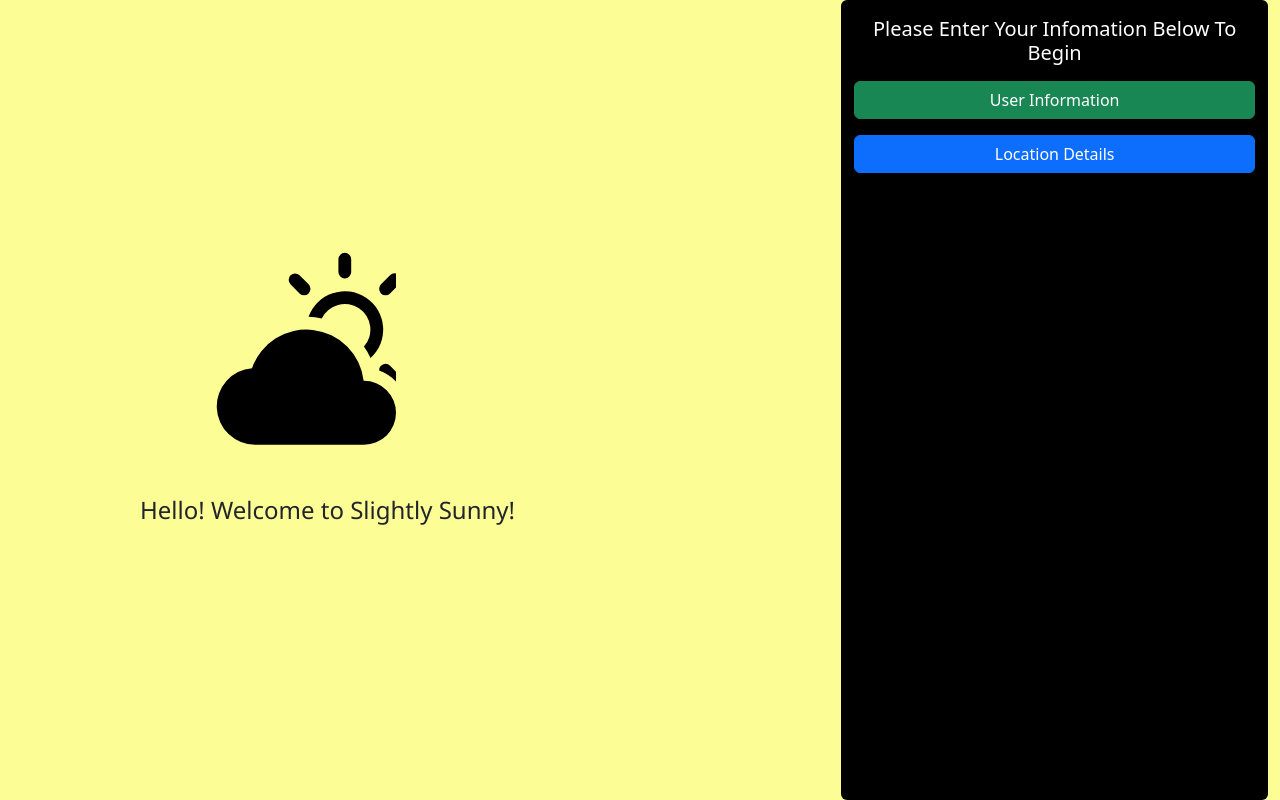
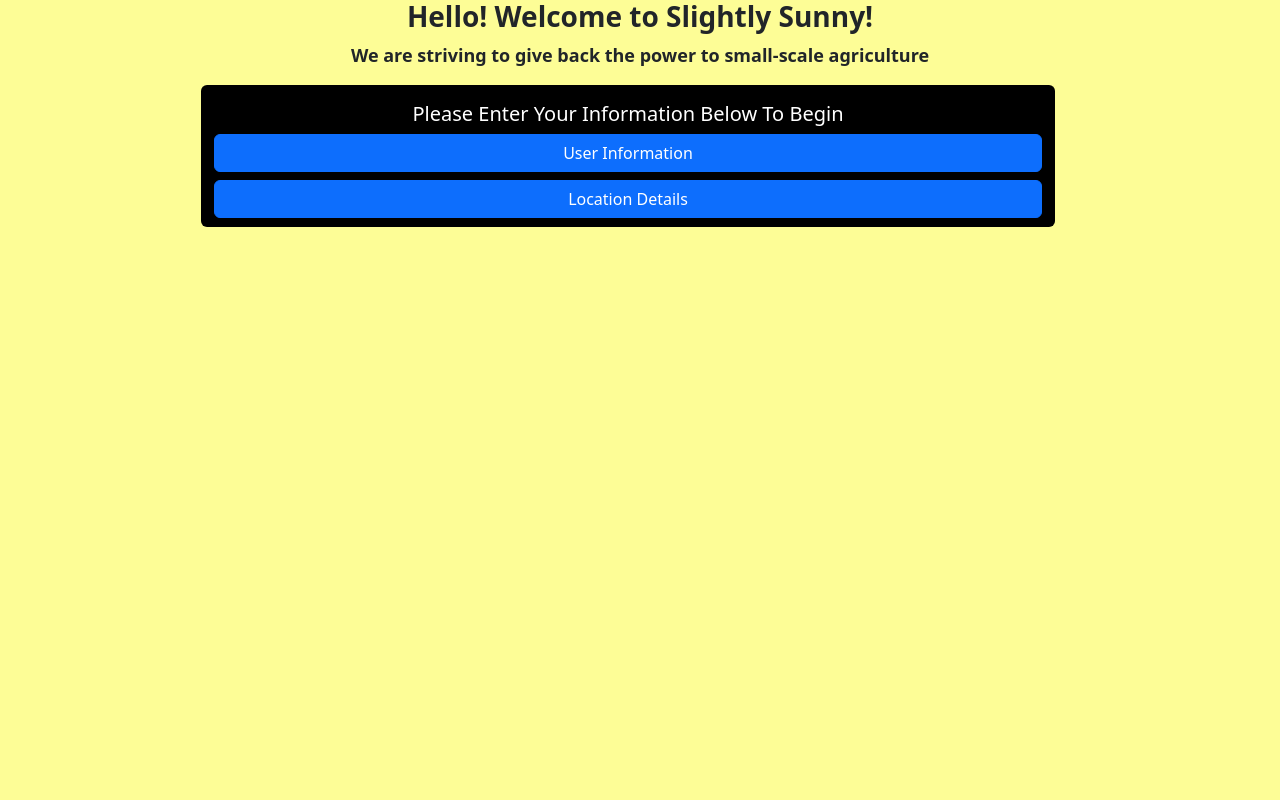
Before and after one commit to stkey42/Final-Project-DS3870-001, a plain HTML site: page Part1/registration.html in a window 1280 px wide. Drawn offline with nearby package versions, Linux system fonts and the light colour scheme.

Commit message:
gaming x 4

```diff
--- a/Part1/registration.html
+++ b/Part1/registration.html
@@ -5,38 +5,22 @@
     <meta http-equiv="X-UA-Compatible" content="IE=edge">
     <meta name="viewport" content="width=device-width, initial-scale=1.0">
     <title>Registration</title>
-    <style>
-    #image.container{
-          position: absolute;
-          width: 50%; /* Adjust as needed */
-          height: auto;
-          top: 30%;
-          bottom: 25%;
-          left: 10%; /* Adjust as needed */
-          z-index: 800;
-        font-family: 'Segoe UI', Tahoma, Geneva, Verdana, sans-serif;
-    }
-    </style>
     <link href="https://cdn.jsdelivr.net/npm/bootstrap@5.3.0-alpha1/dist/css/bootstrap.min.css" rel="stylesheet" integrity="sha384-GLhlTQ8iRABdZLl6O3oVMWSktQOp6b7In1Zl3/Jr59b6EGGoI1aFkw7cmDA6j6gD" crossorigin="anonymous">
 </head>
 <body style="background-color:#FDFD96">
-    <div id="image" class="container">
-        <svg xmlns="http://www.w3.org/2000/svg" width="256" height="256" fill="black" class="bi bi-cloud-sun-fill" viewBox="0 0 8 20">
-            <path d="M11.473 11a4.5 4.5 0 0 0-8.72-.99A3 3 0 0 0 3 16h8.5a2.5 2.5 0 0 0 0-5h-.027z"/>
-            <path d="M10.5 1.5a.5.5 0 0 0-1 0v1a.5.5 0 0 0 1 0v-1zm3.743 1.964a.5.5 0 1 0-.707-.707l-.708.707a.5.5 0 0 0 .708.708l.707-.708zm-7.779-.707a.5.5 0 0 0-.707.707l.707.708a.5.5 0 1 0 .708-.708l-.708-.707zm1.734 3.374a2 2 0 1 1 3.296 2.198c.199.281.372.582.516.898a3 3 0 1 0-4.84-3.225c.352.011.696.055 1.028.129zm4.484 4.074c.6.215 1.125.59 1.522 1.072a.5.5 0 0 0 .039-.742l-.707-.707a.5.5 0 0 0-.854.377zM14.5 6.5a.5.5 0 0 0 0 1h1a.5.5 0 0 0 0-1h-1z"/>
-          </svg>
-
-        <div id="text" class="text-block">
-            <h4 class="col-12 text-left">Hello! Welcome to Slightly Sunny!</h4>
+        <div id="text" class="text-block text-center">
+            <h3 style="font-weight:bolder;">Hello! Welcome to Slightly Sunny!</h3>
+        </div>
+        <div class="text-center" style="font-size: large;">
+            <p style="font-weight: bold;">We are striving to give back the power to small-scale agriculture</p>
         </div>
     </div>
 
-    <div class="row vw-100">
-        <div class="col-md-6 col-lg-8 d-none d-md-block vh-100"></div>
-        <div style="background-color:rgb(0, 0, 0)" class="col-12 col-md-6 col-lg-4 card vh-100">
-            <h5 style="color: rgb(255, 255, 255)" class="text-center pt-3">Please Enter Your Infomation Below To Begin</h5>
+    <div class="row vw-100 justify-content-center">
+        <div style="background-color:rgb(0, 0, 0)" class="col-9 col-sm-10 col-md-8 col-lg-8 card">
+            <h5 style="color: rgb(255, 255, 255)" class="text-center pt-3">Please Enter Your Information Below To Begin</h5>
 
-            <button class="btn btn-success sm-col-3 md-col-12 mt-2 mb-2"
+            <button class="btn btn-primary mb-2"
             id="User" type="button" data-bs-toggle="collapse"
             data-bs-target="#UserInformation" aria-expanded="false"
             aria-controls="UserInformation">User Information</button>
@@ -57,7 +41,7 @@
         </div>
             </div>
 
-                   <button style="color:rgb(255, 255, 255)"; class="btn btn-primary sm-col-3 md-col-12 mt-2 mb-2"
+                   <button style="color:rgb(255, 255, 255)"; class="btn btn-primary mb-2"
                    id="Farm" type="button" data-bs-toggle="collapse"
                    data-bs-target="#FarmInformation" aria-expanded="false"
                    aria-controls="FarmInformation">Location Details</button>
```
